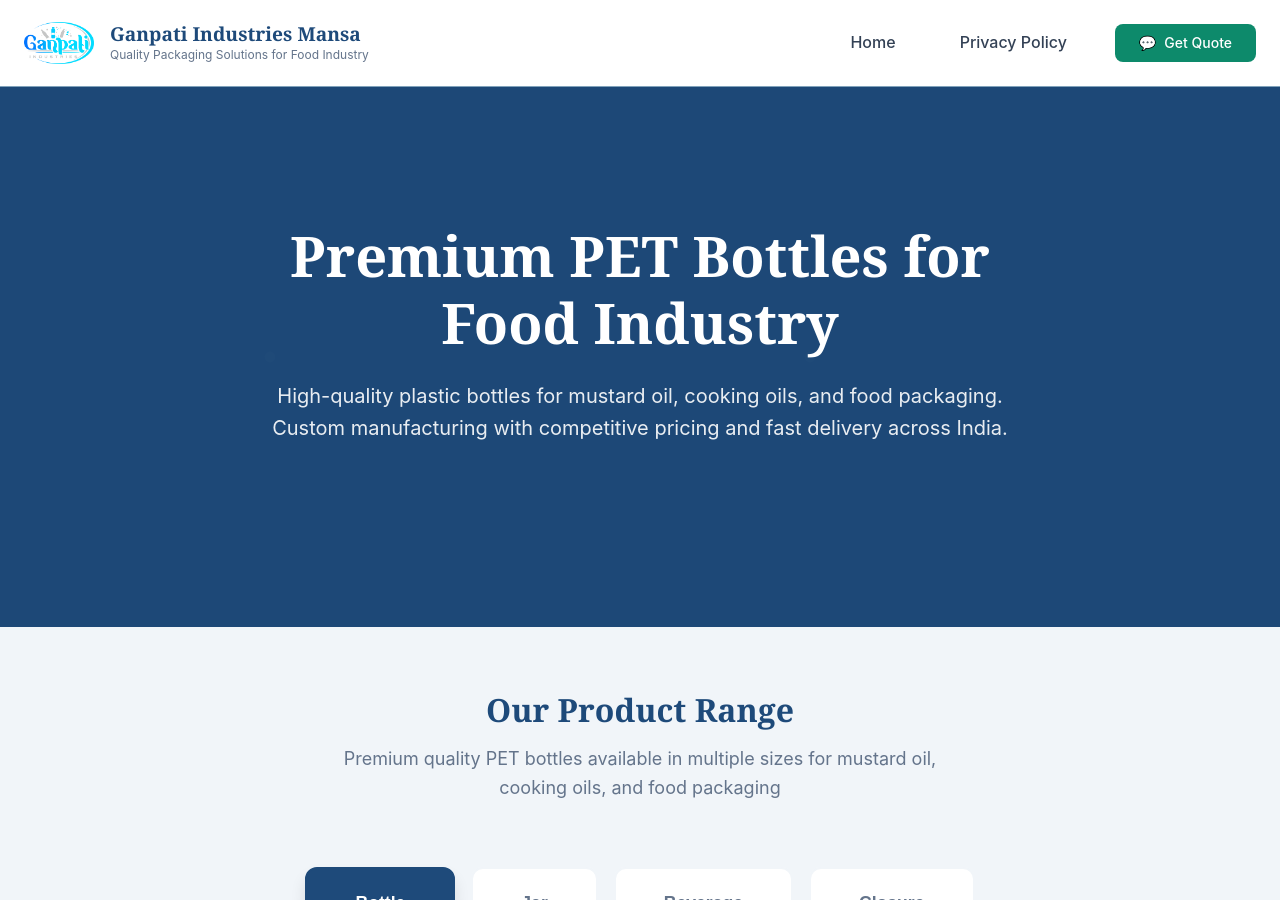
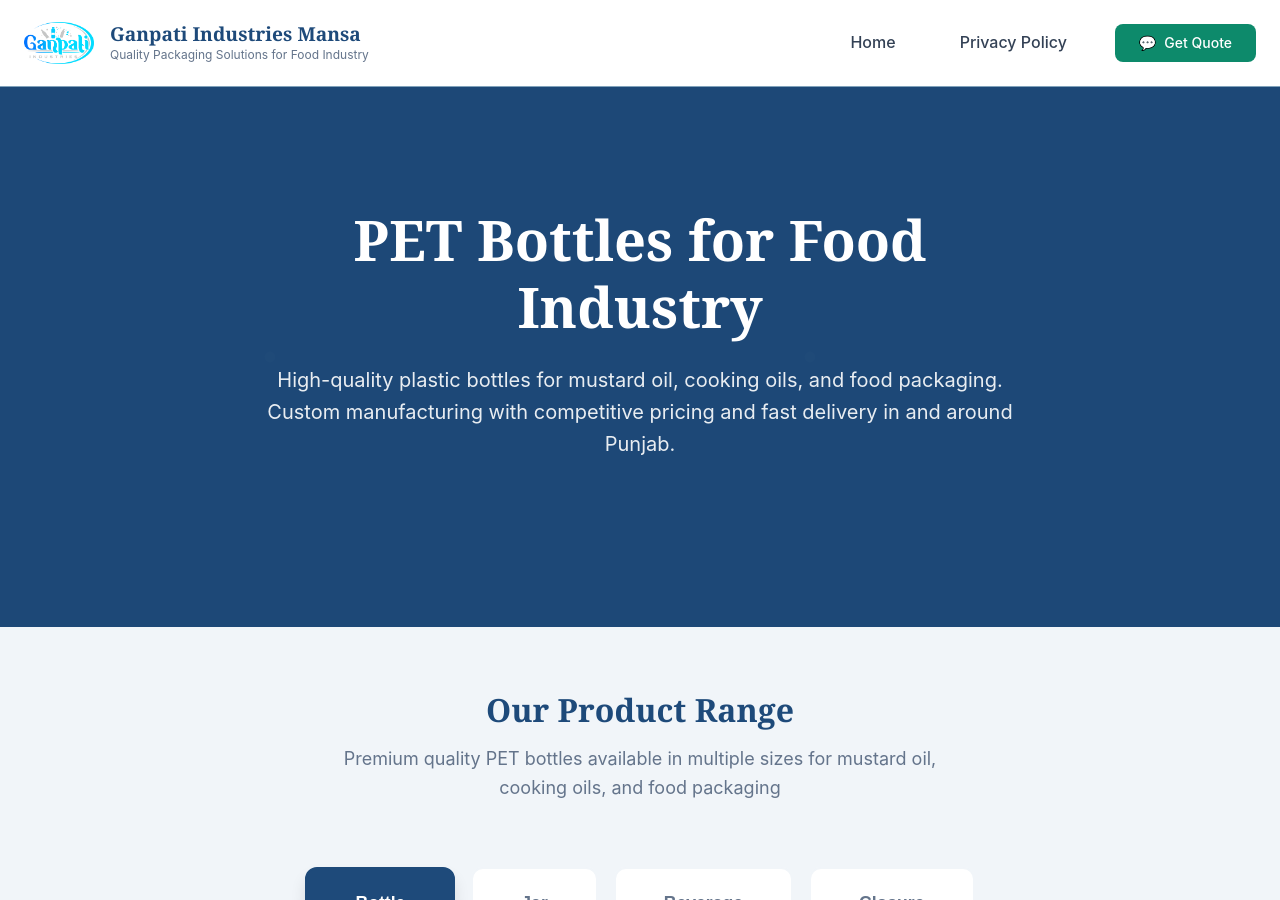
Before and after one commit to vikrantgarggi/vikrantgarggi.github.io, a Jekyll site: the page built from index.html, in a window 1280 px wide and 900 px high. Built offline with Jekyll 4.4.1, drawn with Linux system fonts in a browser that asks for light colours.

Commit message:
Update index.html

```diff
--- a/index.html
+++ b/index.html
@@ -11,8 +11,8 @@ description: Premium PET plastic bottles for mustard oil, cooking oils, and food
     </div>
     <div class="container">
         <div class="hero-content">
-            <h1 class="hero-title">Premium PET Bottles for Food Industry</h1>
-            <p class="hero-subtitle">High-quality plastic bottles for mustard oil, cooking oils, and food packaging. Custom manufacturing with competitive pricing and fast delivery across India.</p>
+            <h1 class="hero-title">PET Bottles for Food Industry</h1>
+            <p class="hero-subtitle">High-quality plastic bottles for mustard oil, cooking oils, and food packaging. Custom manufacturing with competitive pricing and fast delivery in and around Punjab.</p>
             <!-- <div class="hero-buttons">
                 <a href="#products" class="btn btn-primary">View Products</a>
                 <a href="https://wa.me/{{ site.business_whatsapp | remove: '+' }}?text=Hi, I'm interested in your PET bottles. Can you share pricing details?"
```
